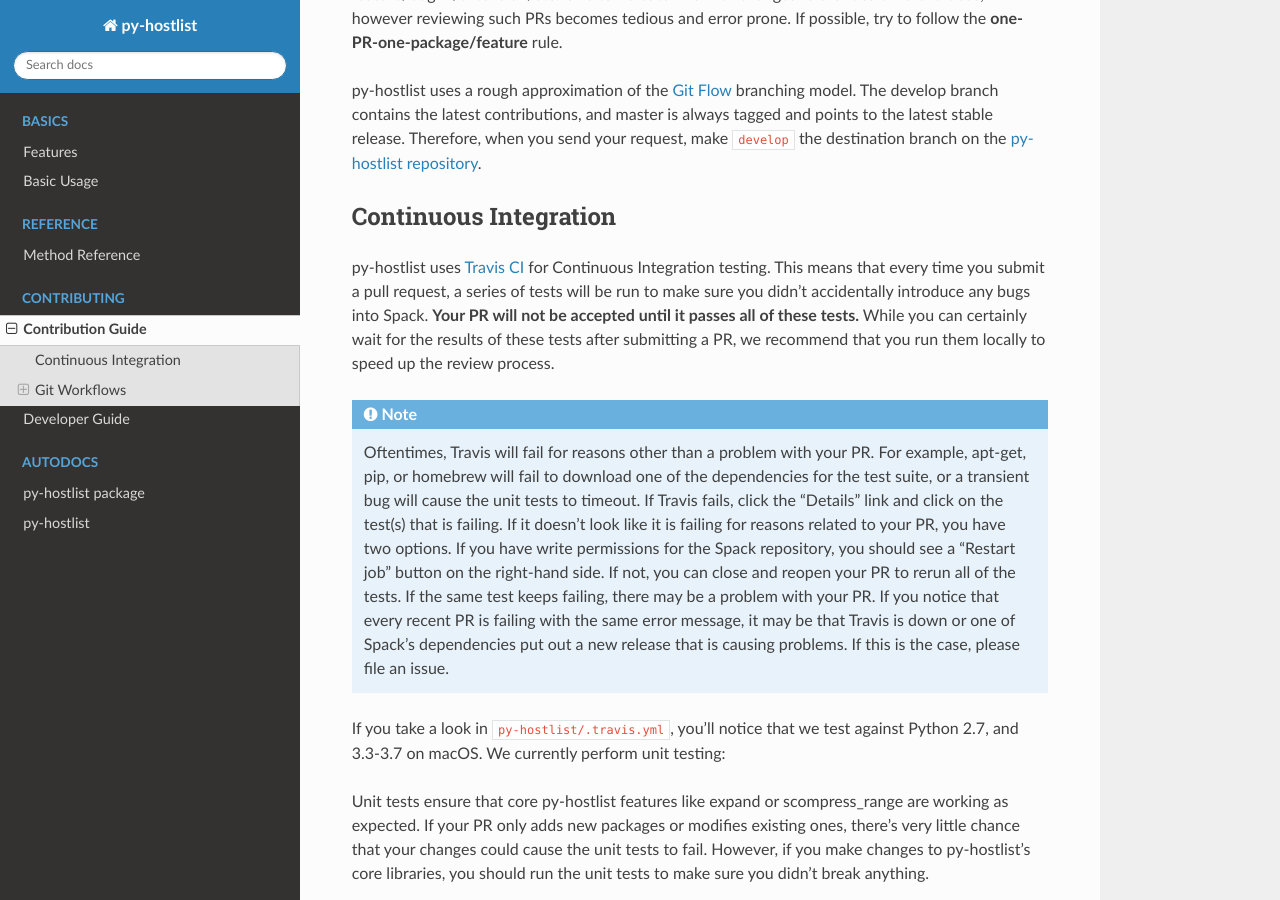
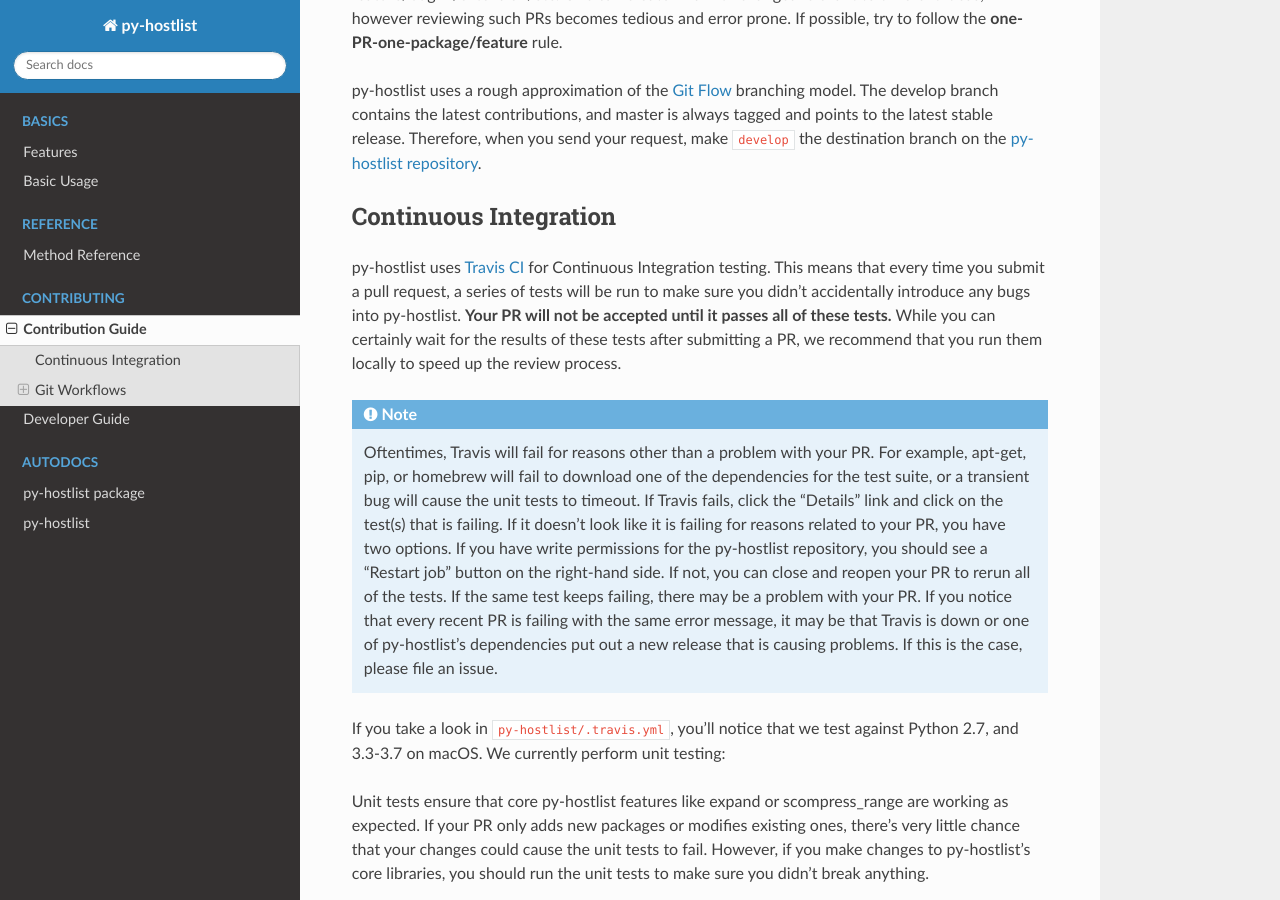
Before and after one commit to LLNL/py-hostlist, a Sphinx documentation site: the page built from docs/source/contribution_guide.rst, in a window 1280 px wide and 900 px high, scrolled down 489 px. Built offline with Sphinx 7.4.7 and the Read the Docs theme 2.0.0, drawn with Linux system fonts in a browser that asks for light colours.

Commit message:
Fixed mispellings

```diff
--- a/docs/source/contribution_guide.rst
+++ b/docs/source/contribution_guide.rst
@@ -19,7 +19,7 @@ you send your request, make ``develop`` the destination branch on the
 Continuous Integration
 ----------------------
 
-py-hostlist uses `Travis CI <https://travis-ci.org/LLNL/py-hostlist>`_ for Continuous Integration testing. This means that every time you submit a pull request, a series of tests will be run to make sure you didn't accidentally introduce any bugs into Spack. **Your PR will not be accepted until it passes all of these tests.** While you can certainly wait for the results of these tests after submitting a PR, we recommend that you run them locally to speed up the review process.
+py-hostlist uses `Travis CI <https://travis-ci.org/LLNL/py-hostlist>`_ for Continuous Integration testing. This means that every time you submit a pull request, a series of tests will be run to make sure you didn't accidentally introduce any bugs into py-hostlist. **Your PR will not be accepted until it passes all of these tests.** While you can certainly wait for the results of these tests after submitting a PR, we recommend that you run them locally to speed up the review process.
 
 .. note::
 
@@ -28,12 +28,12 @@ py-hostlist uses `Travis CI <https://travis-ci.org/LLNL/py-hostlist>`_ for Conti
    dependencies for the test suite, or a transient bug will cause the unit tests
    to timeout. If Travis fails, click the "Details" link and click on the test(s)
    that is failing. If it doesn't look like it is failing for reasons related to
-   your PR, you have two options. If you have write permissions for the Spack
+   your PR, you have two options. If you have write permissions for the py-hostlist
    repository, you should see a "Restart job" button on the right-hand side. If
    not, you can close and reopen your PR to rerun all of the tests. If the same
    test keeps failing, there may be a problem with your PR. If you notice that
    every recent PR is failing with the same error message, it may be that Travis
-   is down or one of Spack's dependencies put out a new release that is causing
+   is down or one of py-hostlist's dependencies put out a new release that is causing
    problems. If this is the case, please file an issue.
 
 If you take a look in ``py-hostlist/.travis.yml``, you'll notice that we test
```
